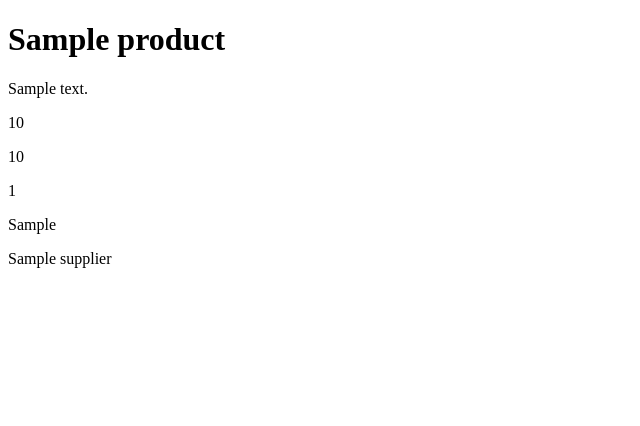
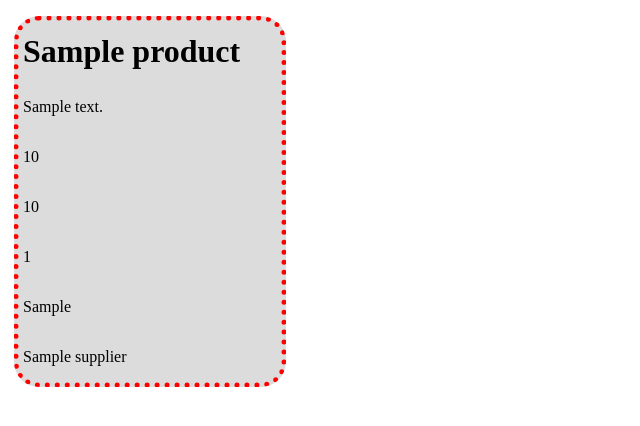
Before and after one commit to AS-Brown/Project_one, a Flask app: template templates/products/index.html in a window 1280 px wide; the page is wider, and only the part inside the window is pictured. Shown: the part 70-496 px from the top of that part, without its empty margins (0-640 px from the left). Run offline with Flask 2, Linux system fonts and the light colour scheme; the template is opened without the code that fills it: most values are stand-ins (such as "Sample title", 1, 10 or a date in 2020).

Commit message:
Added basic css

```diff
--- /dev/null
+++ b/static/style.css
@@ -0,0 +1,21 @@
+.container{
+    display: flex;
+    flex-wrap: wrap;
+    width: 90em;
+    margin: 0 auto;
+  }
+
+.box{
+    border-radius: 25px;
+    border: 5px dotted red;
+    background-color: gainsboro;
+    width: 258px;
+    height: auto;
+    display: flex;
+    float:left;
+    line-height: 18px;
+    margin-bottom: 2px;
+    margin-left:6px;
+    flex-direction: column;
+    padding-left: 4px;
+  }
--- a/templates/base.html
+++ b/templates/base.html
@@ -4,6 +4,7 @@
     <meta charset="UTF-8">
     <meta http-equiv="X-UA-Compatible" content="IE=edge">
     <meta name="viewport" content="width=device-width, initial-scale=1.0">
+    <link rel="stylesheet" href="{{ url_for('static', filename='style.css') }}">
     <title>Inventory System</title>
 </head>
 
--- a/templates/products/index.html
+++ b/templates/products/index.html
@@ -3,7 +3,7 @@
 {% block content %}
 
 {% for product in products %}
-    <div>
+    <div class="box">
         <h1>{{product.name}}</h1>
         <p>{{product.description}}</p>
         <p>{{product.buying_cost}}</p>
--- a/templates/suppliers/index.html
+++ b/templates/suppliers/index.html
@@ -3,7 +3,7 @@
 {% block content %}
 
 {% for supplier in suppliers %}
-    <div>
+    <div class="box">
         <h1>{{supplier.name}}</h1>
         <p>{{supplier.location}}</p>
     </div>
```
